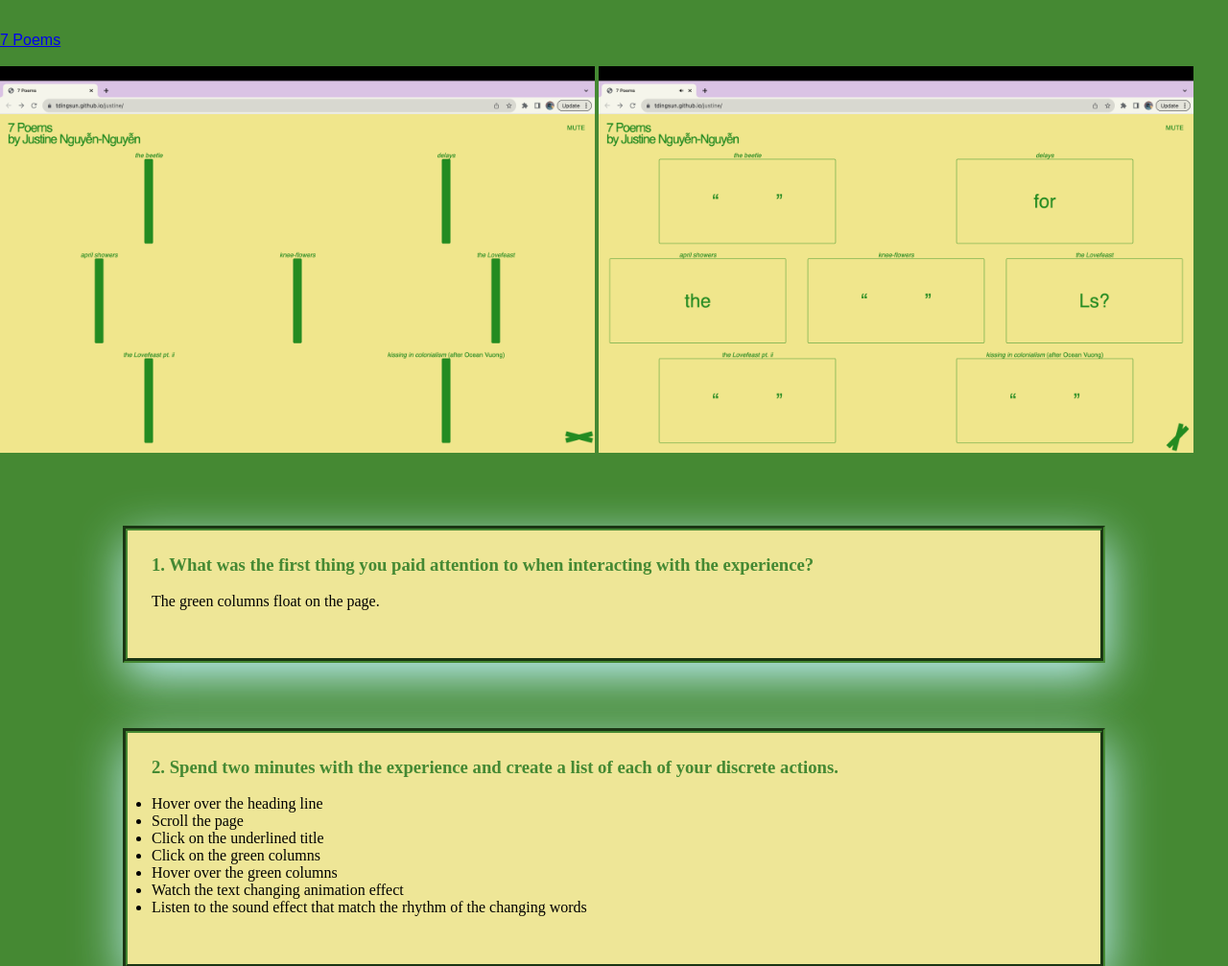
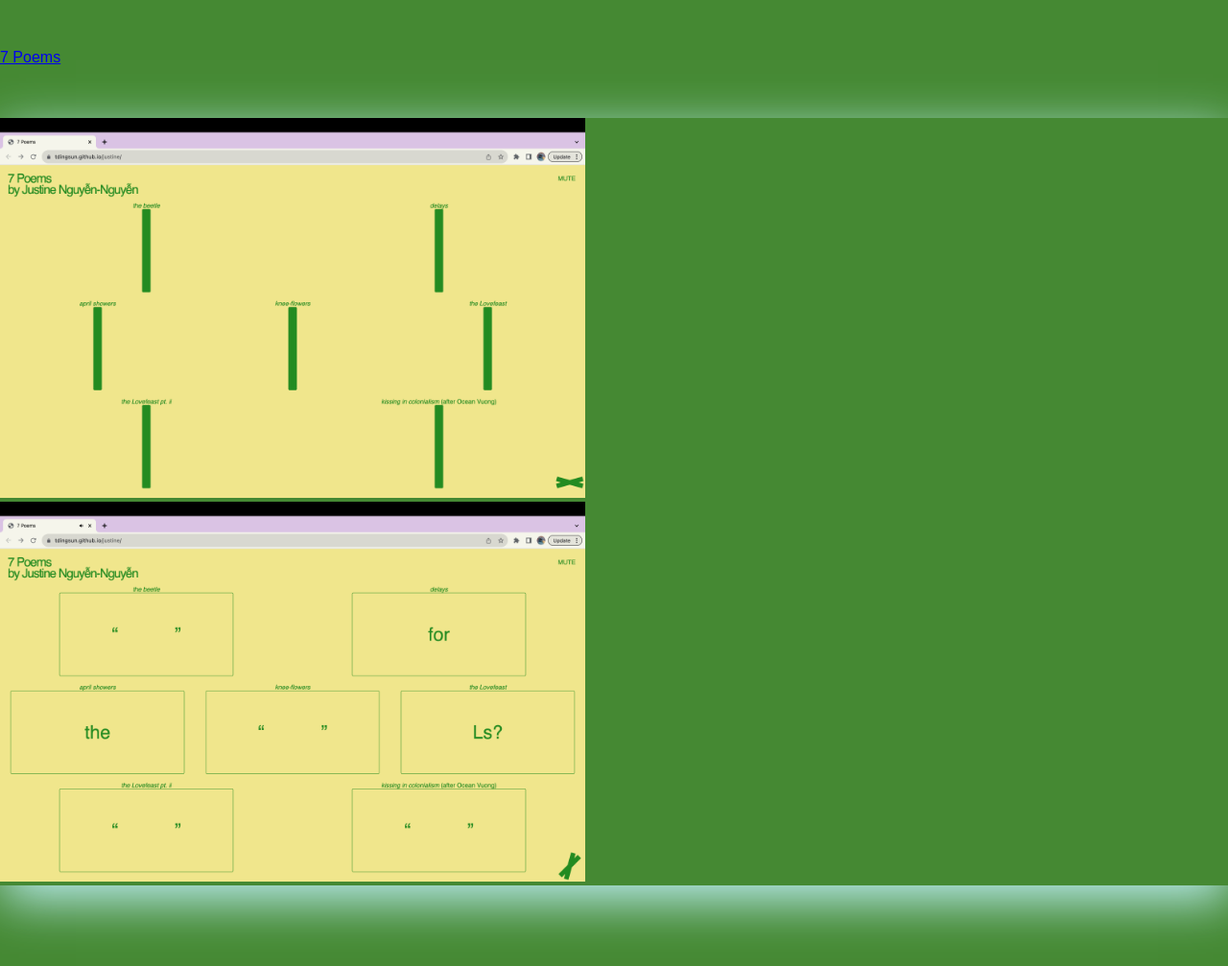
Before and after one commit to annieideas/annieideas.github.io, a plain HTML site: page im2350/a1/index.html in a window 1280 px wide. Shown: the part 435-1442 px from the top of the page at 96% size. Drawn offline with Linux system fonts and the light colour scheme.

Commit message:
index.html

```diff
--- a/im2350/a1/index.html
+++ b/im2350/a1/index.html
@@ -19,10 +19,6 @@
         src: url('https://fonts.googleapis.com/css2?family=Exo+2:wght@200&display=swap')}
     body {font-family: 'Exo 2', sans-serif;}
 
-        h1 {
-        color: eee697;
-        }
-
         </style>
 
 
@@ -34,7 +30,6 @@
 
 
     <nav id="nav-menu">
-
         <a href="#p1">Prompt 1</a>
         <a href="#p2">Prompt 2</a>
         <a href="#p3">Prompt 3</a>
@@ -48,7 +43,6 @@
         <a href="#p11">Prompt 11</a>
         <a href="#p12">Prompt 12</a>
         <a href="#p13">Prompt 13</a>
-
     </nav>
 
     <br>
@@ -64,23 +58,30 @@
             <h2>Research Web</h2>
             <br>
             <br>
+            <br>
+
+            <div class="link1">
             <ul>
                 <li>
                     <a href="https://tdingsun.github.io/justine/">7 Poems</a>
                 </li>
             </ul>
-            <br>
+            </div>
 
-            <img src="img/Screen Shot 1.png"" width="620px">
+            <br><br><br>
 
-            <img src="./img/Screen Shot 2.png" width="620px">
+        <section>
+            <div id="screenshot1">
+            <img src="img/Screen Shot 1.png" width="610">
+            </div>
 
-            <br>
+            <div id="screenshot2">
+            <img src="./img/Screen Shot 2.png" width="610px">
+            </div>
+        </section>
 
-        <br>
-        <br>
-        <br>
-        <br>
+        <br><br><br><br><br><br><br><br><br><br><br><br><br><br><br><br><br><br><br><br><br><br><br><br><br><br>
+
 
         <section id="p1" class="section-box">
             <h3>1. What was the first thing you paid attention to when interacting with the experience?</h3>
```
